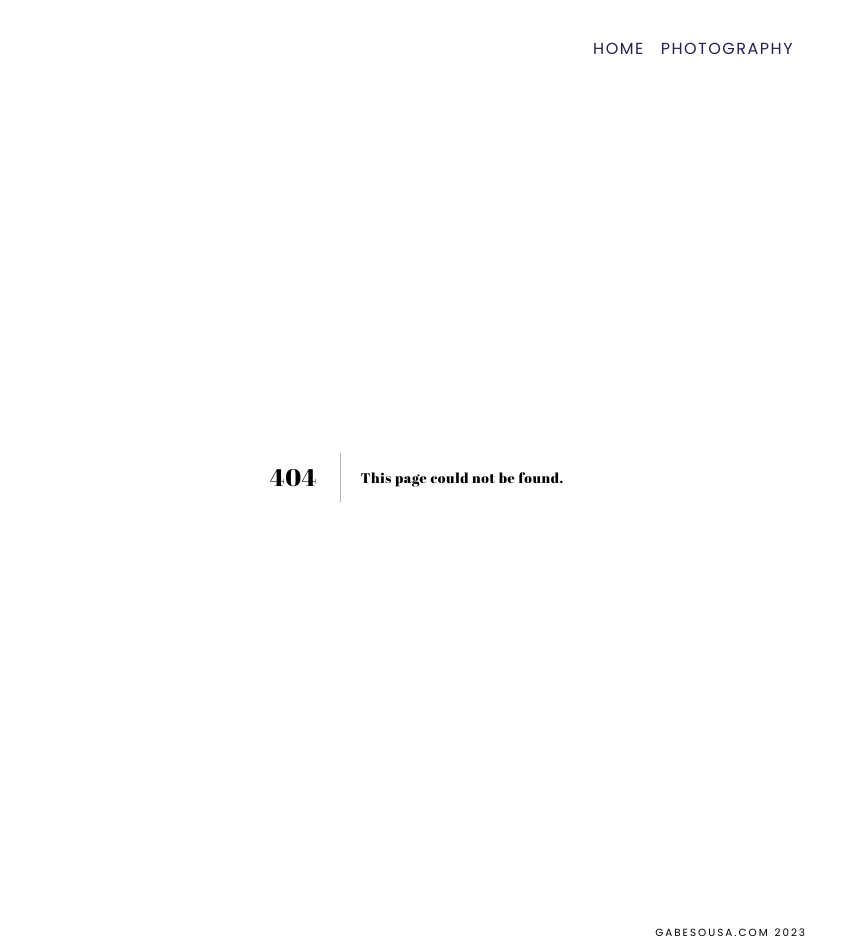
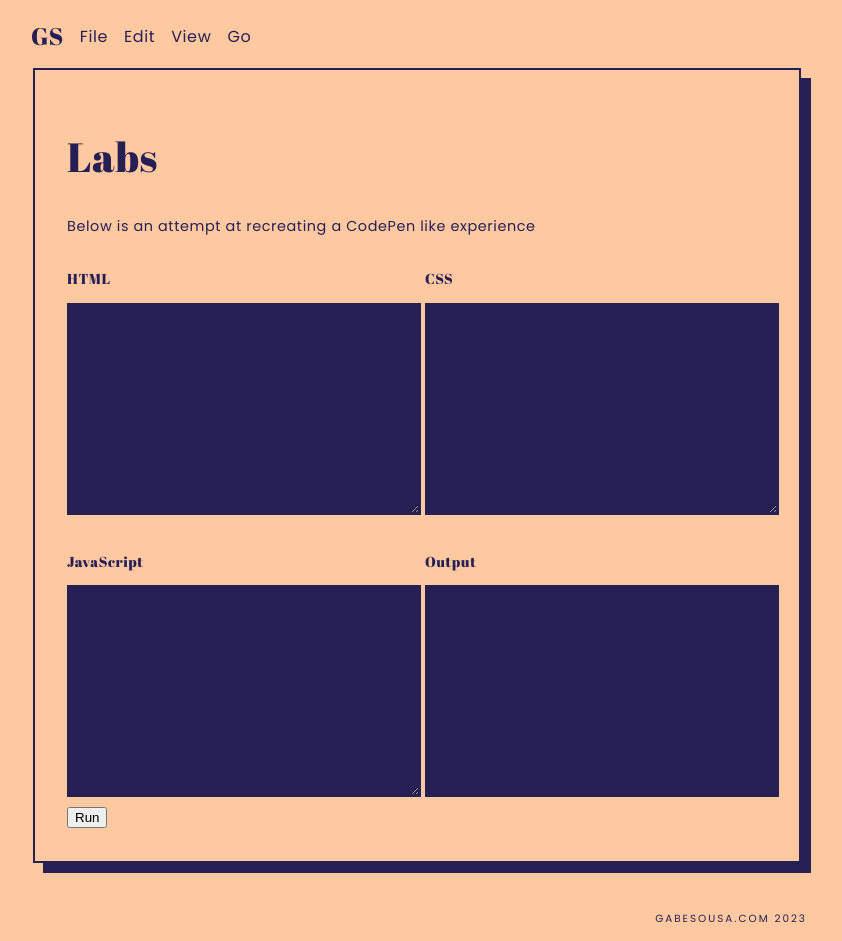
Before and after one commit to developer-gabe/nextjs-project, a Next.js app: page /lab in a window 1280 px wide. Before the commit this address had no page. Shown: the whole page, without its empty margins (223-1065 px from the left). Built offline with nearby package versions, Linux system fonts and the light colour scheme; a small style sheet from the web is missing.

Commit message:
Latest n greatest Nav Bar

```diff
--- /dev/null
+++ b/components/Navigation.jsx
@@ -0,0 +1,119 @@
+import React, { useState } from "react";
+import Link from "next/link";
+
+const Navigation = () => {
+  const [showFileMenu, setShowFileMenu] = useState(false);
+  const [showEditMenu, setShowEditMenu] = useState(false);
+  const [showViewMenu, setShowViewMenu] = useState(false);
+  const [showGoMenu, setShowGoMenu] = useState(false);
+  const [bgColor, setBgColor] = useState("#FFFFFF"); // Initialize the background color to white
+  const navItems = [['Home', '/'], ['Photography', '/photography']];
+  const presetColors = ['#e9d7fa', '#ffc9be', '#fec8a0']; // Add an array of preset colors
+
+  const handleMenuClick = (menu) => {
+    switch (menu) {
+      case "file":
+        setShowFileMenu(!showFileMenu);
+        setShowEditMenu(false);
+        setShowViewMenu(false);
+        setShowGoMenu(false);
+        break;
+      case "edit":
+        setShowEditMenu(!showEditMenu);
+        setShowFileMenu(false);
+        setShowViewMenu(false);
+        setShowGoMenu(false);
+        break;
+      case "view":
+        setShowViewMenu(!showViewMenu);
+        setShowFileMenu(false);
+        setShowEditMenu(false);
+        setShowGoMenu(false);
+        break;
+      case "go":
+        setShowGoMenu(!showGoMenu);
+        setShowFileMenu(false);
+        setShowEditMenu(false);
+        setShowViewMenu(false);
+        break;
+      case "copy-url":
+        navigator.clipboard.writeText(window.location.href);
+        setShowEditMenu(false);
+        break;
+      case "change-bg-color":
+        const currentColorIndex = presetColors.indexOf(bgColor);
+        const nextColorIndex = (currentColorIndex + 1) % presetColors.length;
+        const nextColor = presetColors[nextColorIndex];
+        setBgColor(nextColor);
+        setShowViewMenu(false);
+        document.body.style.backgroundColor = nextColor;
+        break;
+      default:
+        break;
+    }
+  };
+
+  return (
+    <div className="navigation">
+			<h1 className="navigation-logo">
+			<Link href={"/"}>
+				GS
+				</Link>
+				</h1>
+
+      <div className="menu-item" onClick={() => handleMenuClick("file")}>
+        File
+        {showFileMenu && (
+          <div className="dropdown">
+            <ul>
+              {navItems.map((navItem) => (
+							<Link href={navItem[1]} key={navItem[0]}>
+								<li>
+									<span className="header__nav-item">{navItem[0]}</span>
+								</li>
+							</Link>
+              ))}
+            </ul>
+          </div>
+        )}
+      </div>
+      <div className="menu-item" onClick={() => handleMenuClick("edit")}>
+        Edit
+        {showEditMenu && (
+          <div className="dropdown">
+            <ul>
+              <li onClick={() => handleMenuClick("copy-url")}>Copy</li>
+            </ul>
+          </div>
+        )}
+      </div>
+      <div className="menu-item" onClick={() => handleMenuClick("view")}>
+        View
+        {showViewMenu && (
+          <div className="dropdown">
+            <ul>
+              <li onClick={() => handleMenuClick("change-bg-color")}>Change BG Color</li>
+            </ul>
+          </div>
+        )}
+      </div>
+      <div className="menu-item" onClick={() => handleMenuClick("go")}>
+        Go
+        {showGoMenu && (
+          <div className="dropdown">
+            <ul>
+              <li>
+								<Link href={"/"}>Home</Link>
+							</li>
+              <li>
+								<a href="mailto:gsousa09@icloud.com">Email Me</a>
+							</li>
+            </ul>
+          </div>
+        )}
+      </div>
+    </div>
+  );
+};
+
+export default Navigation;
--- /dev/null
+++ b/components/codeCanvas.jsx
@@ -0,0 +1,56 @@
+import React, { useState } from 'react';
+
+function CodeCanvas() {
+  const [html, setHtml] = useState('');
+  const [css, setCss] = useState('');
+  const [js, setJs] = useState('');
+  const [output, setOutput] = useState('');
+
+  function handleHtmlChange(event) {
+    setHtml(event.target.value);
+  }
+
+  function handleCssChange(event) {
+    setCss(event.target.value);
+  }
+
+  function handleJsChange(event) {
+    setJs(event.target.value);
+  }
+
+  function runCode() {
+    setOutput(`
+      <html>
+        <style>${css}</style>
+        <body>${html}</body>
+        <script>${js}</script>
+      </html>
+    `);
+  }
+
+  return (
+    <div className="CodeCanvas">
+      <div className="CodeCanvas-editor">
+        <div className="CodeCanvas-editor__window">
+          <h3>HTML</h3>
+          <textarea value={html} onChange={handleHtmlChange}></textarea>
+        </div>
+        <div className="CodeCanvas-editor__window">
+          <h3>CSS</h3>
+          <textarea value={css} onChange={handleCssChange}></textarea>
+        </div>
+        <div className="CodeCanvas-editor__window">
+          <h3>JavaScript</h3>
+          <textarea value={js} onChange={handleJsChange}></textarea>
+        </div>
+				<div className="CodeCanvas-output">
+        <h3>Output</h3>
+        <iframe title="output" srcDoc={output}></iframe>
+      </div>
+      </div>
+			<button onClick={runCode}>Run</button>
+    </div>
+  );
+}
+
+export default CodeCanvas;
--- a/components/header.jsx
+++ b/components/header.jsx
@@ -5,7 +5,7 @@ class Header extends Component {
   constructor(props) {
     super(props);
     this.state = {
-      navItems: [['Home', '/'], ['Photography', '/photography']],
+      navItems: [['Home', '/'], ['Photography', '/photography'], ['Lab', '/lab']],
       showMenu: false,
     };
   }
--- a/pages/_app.js
+++ b/pages/_app.js
@@ -2,6 +2,7 @@ import App from 'next/app'
 import Head from 'next/head'
 import { GoogleAnalytics } from "nextjs-google-analytics";
 import Header from '../components/header'
+import Navigation from '../components/Navigation';
 import '../styles/globals.css'
 import '../styles/blog-post.css'
 import '../styles/blog-list.css'
@@ -17,7 +18,7 @@ function MyApp({ Component, pageProps }) {
 						<link rel="icon" href="/favicon.ico" />
 					</Head>
 					<GoogleAnalytics trackPageViews />
-					<Header />
+					<Navigation />
 					<Component {...pageProps} />
 					<footer>GabeSousa.com 2023</footer>
 				</>
--- /dev/null
+++ b/pages/lab.js
@@ -0,0 +1,14 @@
+import React from 'react';
+import { useState } from 'react';
+import CodeCanvas from '../components/codeCanvas';
+
+export default function Lab() {
+
+	return (
+    <main className='Lab'>
+			<h1>Labs</h1>
+			<p>Below is an attempt at recreating a CodePen like experience</p>
+			<CodeCanvas />
+    </main>
+  )
+}
--- a/styles/blog-post.css
+++ b/styles/blog-post.css
@@ -4,10 +4,6 @@
 
 .blog-post__title {
 	margin: 0 auto;
-}
-
-.blog-post {
-	animation: slideIn 350ms ease-out;
 }
 
 .blog-post__reading-time {
--- a/styles/globals.css
+++ b/styles/globals.css
@@ -18,16 +18,89 @@ body {
 	letter-spacing: .6px;
 }
 
-.Home, .Posts, article, .portfolio-page, .single-photography-page {
+.Home, .Posts, article, .portfolio-page, .single-photography-page, .Lab {
 	border: 2px solid #251f54;
 	padding: 2rem;
 	box-shadow: 10px 10px;
 }
 
-.Home, .Posts, article, .portfolio-page {
+.Home, .Posts, article, .portfolio-page, .Lab, .single-photography-page {
 	max-width: 700px;
 	margin: auto;
 }
+
+.dark-mode {
+	background: #251f54;
+	color: #fec8a0;
+}
+
+/* Navigation */
+
+.navigation {
+	display: flex;
+	justify-content: left;
+	align-items: center;
+	margin: 1rem auto;
+	padding: 0 2rem 0 0;
+	max-width: 740px;
+	position: relative;
+	cursor: pointer;
+	user-select: none;
+  -moz-user-select: none;
+  -webkit-user-select: none;
+  -ms-user-select: none;
+}
+
+.menu-item {
+	padding-right:1rem;
+}
+
+.dropdown {
+	position: absolute;
+	top: 2.5rem;
+	border: 2px solid #251f54;
+	background-color: #fec8a0;
+	box-shadow: 2px 2px #251f54;
+	transform-origin: top left;
+	animation: slideDown 100ms ease-in-out;
+}
+
+.dropdown ul {
+	list-style: none;
+	padding: 0;
+	margin: 1rem 0;
+	width: 200px;
+}
+
+.dropdown ul li {
+	padding: .25rem .5rem;
+}
+
+.dropdown ul li:hover{
+	background-color: #251f54;
+	color: #fec8a0;
+}
+
+.dropdown ul li:hover a {
+	color: #fec8a0;
+}
+
+.dropdown a {
+	color: #251f54;
+	text-decoration: none;
+}
+
+.navigation-logo {
+	margin: 0;
+	padding: 0 1rem 0 0 ;
+	font-size: 1.5rem;
+}
+
+.navigation-logo a {
+	text-decoration: none;
+	color: #251f54;
+}
+
 
 img {
 	border: 2px solid #251f54;
@@ -93,7 +166,7 @@ footer {
 	font-size: .65rem;
 }
 
-.Home, .Posts, .bio-grid, article, .grid {
+.Home, .Posts, .bio-grid, article, .grid, .blog-post, .portfolio-page {
 	animation: slideIn 150ms ease-in-out;
 }
 
@@ -167,6 +240,34 @@ footer {
 
 .single-photography-page img {
 	max-width: 100%;
+}
+
+
+.CodeCanvas-editor {
+	display: grid;
+	grid-template-columns: 1fr 1fr;
+	grid-gap: 1rem;
+}
+
+iframe {
+	width: 100%;
+	min-height: 200px;
+	background-color: #251f54;
+	border: 2px solid #251f54;
+	padding: .25rem;
+}
+
+.CodeCanvas-editor textarea {
+	color: #fff;
+	background: #251f54;
+	border: 2px solid #251f54;
+	width: 100%;
+	min-height: 200px;
+	padding: .25rem;
+}
+
+.CodeCanvas-editor textarea:focus {
+	outline: none;
 }
 
 
@@ -265,3 +366,13 @@ footer {
 		opacity: 1;
 	}
 }
+
+
+@keyframes slideDown {
+	0% {
+		transform: translate(0, -10px) scale(0);
+	}
+	100% {
+		transform: translate(0px, 0px) scale(1);
+	}
+}
```
